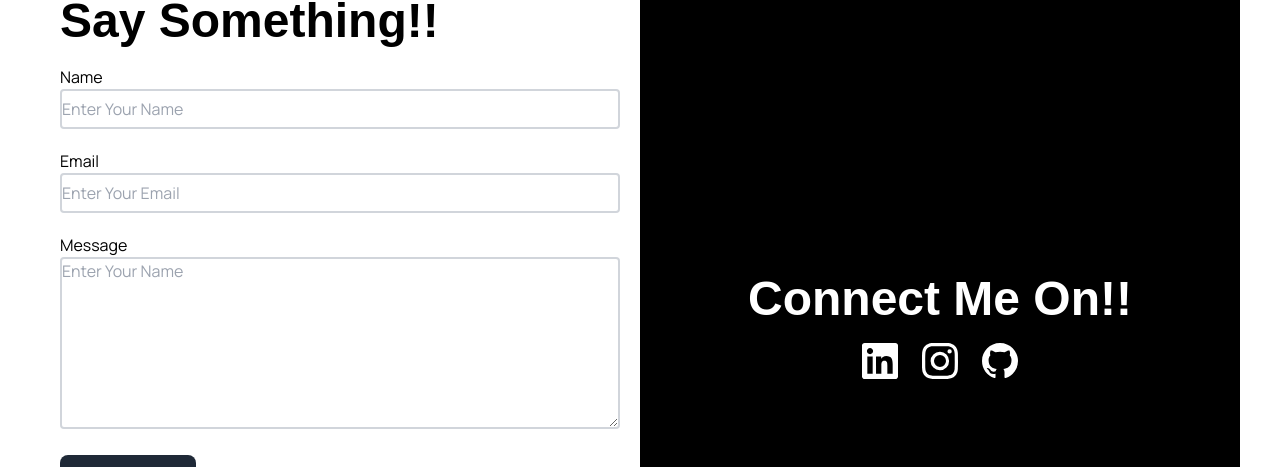
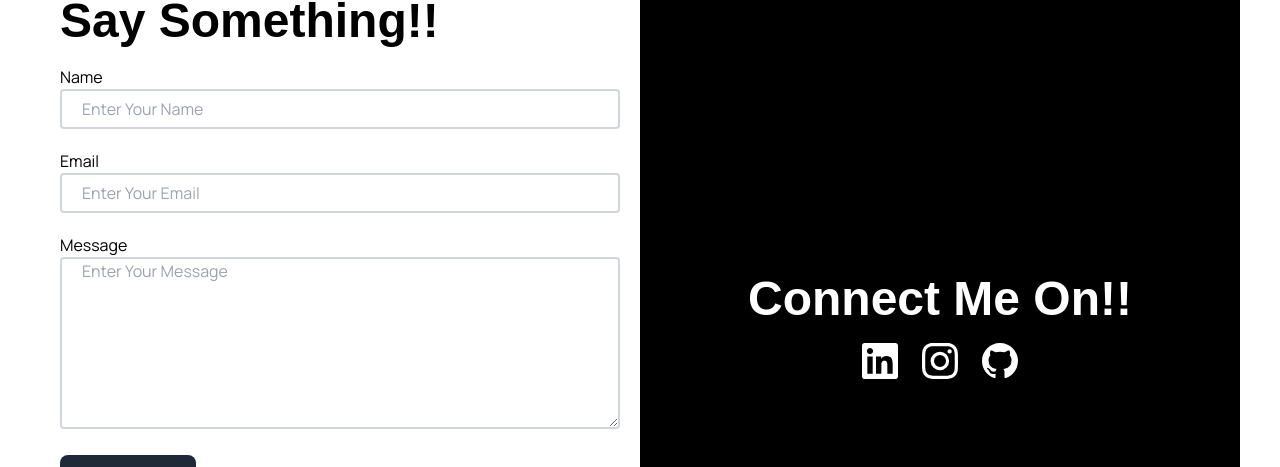
Before and after one commit to nirajcs/my-website, a React (Vite) app: page / in a window 1280 px wide. Shown: the part 2523-2990 px from the top of the page. Built offline with nearby package versions, Linux system fonts and the light colour scheme; a web font is replaced by a local one.

Commit message:
padding in textbox

```diff
--- a/src/components/Contact.jsx
+++ b/src/components/Contact.jsx
@@ -37,15 +37,15 @@ const Contact = () => {
           <form ref={form} onSubmit={sendEmail}>
           <div className='w-full my-5 rounded'>
             <label htmlFor="name">Name</label>
-            <input type="text" name='from_name' placeholder='Enter Your Name' value={name} onChange={(e)=>setName(e.target.value)} id='name' className='w-full h-10 rounded border border-2 border-gray-300' />
+            <input type="text" name='from_name' placeholder='Enter Your Name' value={name} onChange={(e)=>setName(e.target.value)} id='name' className='w-full h-10 ps-5 rounded border border-2 border-gray-300' />
           </div>
           <div className='w-full my-5 rounded'>
             <label htmlFor="email">Email</label>
-            <input type="email" name='from_email' placeholder='Enter Your Email' value={email} onChange={(e)=>setEmail(e.target.value)} id='email' className='w-full h-10 rounded border border-2 border-gray-300' />
+            <input type="email" name='from_email' placeholder='Enter Your Email' value={email} onChange={(e)=>setEmail(e.target.value)} id='email' className='w-full h-10 ps-5 rounded border border-2 border-gray-300' />
           </div>
             <div className='w-full my-5 rounded'>
               <label htmlFor="message">Message</label>
-              <textarea id='message' name='message' placeholder='Enter Your Name' value={message} onChange={(e)=>setMessage(e.target.value)} className='w-full rounded border-2 border-gray-300' cols="30" rows="7"></textarea>
+              <textarea id='message' name='message' placeholder='Enter Your Message' value={message} onChange={(e)=>setMessage(e.target.value)} className='w-full ps-5 rounded border-2 border-gray-300' cols="30" rows="7"></textarea>
             </div>
             <button type="submit" className="text-white bg-gray-800 hover:bg-gray-900 focus:outline-none focus:ring-4 focus:ring-gray-300 font-medium rounded-lg text-sm px-5 py-2.5 mr-2 mb-2 dark:bg-gray-800 dark:hover:bg-gray-700 dark:focus:ring-gray-700 dark:border-gray-700">Send Message</button>
           </form>
```
